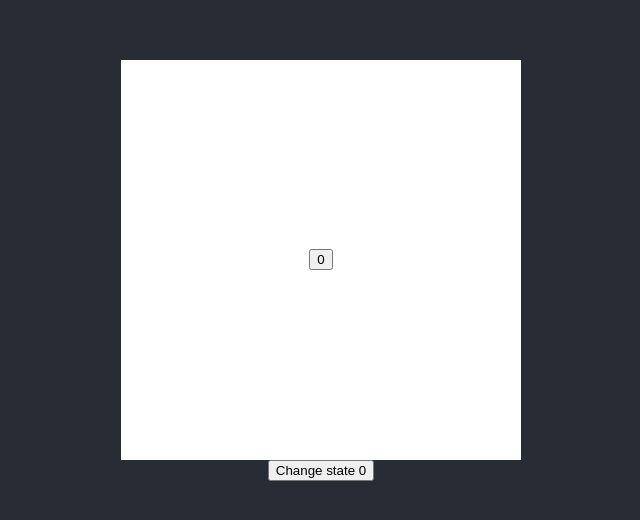
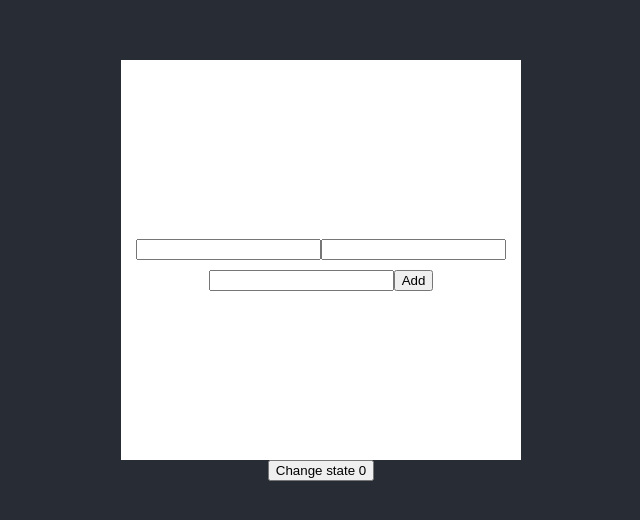
Before and after one commit to Simofy/fe2-7, a React (Create React App) app: page / in a window 1280 px wide. Shown: the part 130-650 px from the top of the page, without its empty margins (319-959 px from the left). Built offline with nearby package versions, Linux system fonts and the light colour scheme.

Commit message:
Gif tasks

```diff
--- /dev/null
+++ b/src/lesson-3/Collapse.jsx
@@ -0,0 +1,29 @@
+import React from "react";
+
+export default class Collapse extends React.Component {
+  state = {
+    collapsed: false,
+  };
+  toggleState() {
+    this.setState({
+      collapsed: !this.state.collapsed,
+    });
+  }
+  render() {
+    return (
+      <div
+        style={{
+          width: "200px",
+          height: this.state.collapsed ? "0px" : "200px",
+          background: "#faf",
+          transition: 'height 200ms'
+        }}
+      >
+        <div></div>
+        <button onClick={() => this.toggleState()}>
+          {this.state.collapsed ? "Open" : "Close"}
+        </button>
+      </div>
+    );
+  }
+}
--- /dev/null
+++ b/src/lesson-3/List.jsx
@@ -0,0 +1,45 @@
+import React from "react";
+
+export default class List extends React.Component {
+  state = {
+    list: [],
+    listValue: "",
+  };
+  toggleState() {
+    this.setState({
+      collapsed: !this.state.collapsed,
+    });
+  }
+  render() {
+    return (
+      <form
+        onSubmit={(e) => {
+          e.preventDefault();
+          const {
+            target: {
+              listValue: { value: listValue },
+              listValue1: { value: listValue1 },
+              listValue2: { value: listValue2 },
+            },
+          } = e;
+
+          // const listValue = e.target.listValue.value;
+
+
+          console.log(listValue, listValue1, listValue2);
+          this.setState({
+            list: [...this.state.list, listValue],
+          });
+        }}
+      >
+        <input name="listValue" />
+        <input name="listValue1" />
+        <input name="listValue2" />
+        <button type="submit">Add</button>
+        {this.state.list.map((item) => (
+          <div>{item}</div>
+        ))}
+      </form>
+    );
+  }
+}
--- a/src/lesson-3/index.jsx
+++ b/src/lesson-3/index.jsx
@@ -1,4 +1,6 @@
 import React from "react";
+import Collapse from "./Collapse";
+import List from "./List";
 
 export default class SumComponent extends React.Component {
   // shouldComponentUpdate(newProps, newState) {
@@ -34,9 +36,10 @@ export default class SumComponent extends React.Component {
   render() {
     // console.log(this.props.children)
     return (
-      <button onClick={this.calculateRandomNumber}>
-        {this.state.increment}
-      </button>
+      // <button onClick={this.calculateRandomNumber}>
+      //   {this.state.increment}
+      // </button>
+      <List />
     );
   }
 }
```
